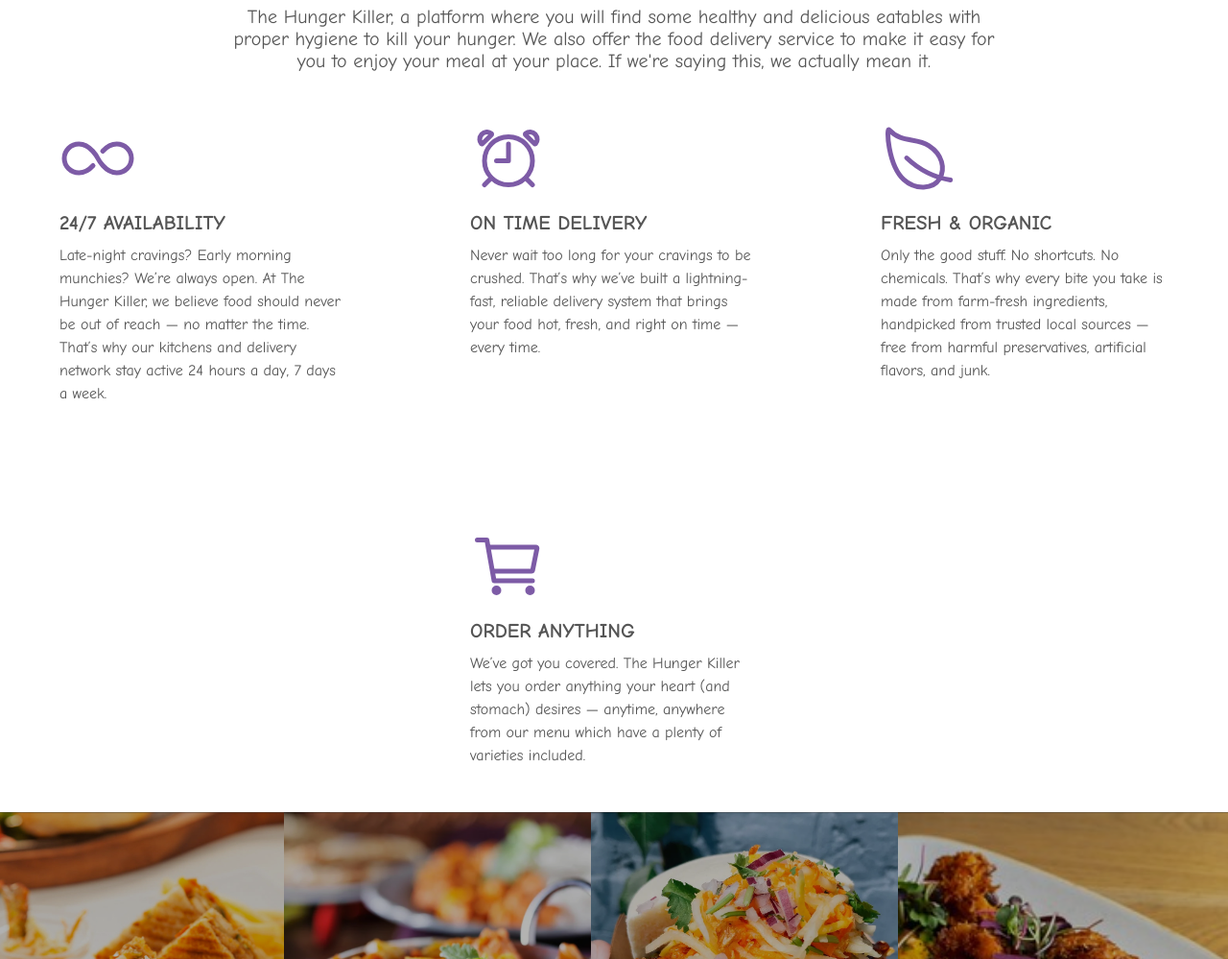
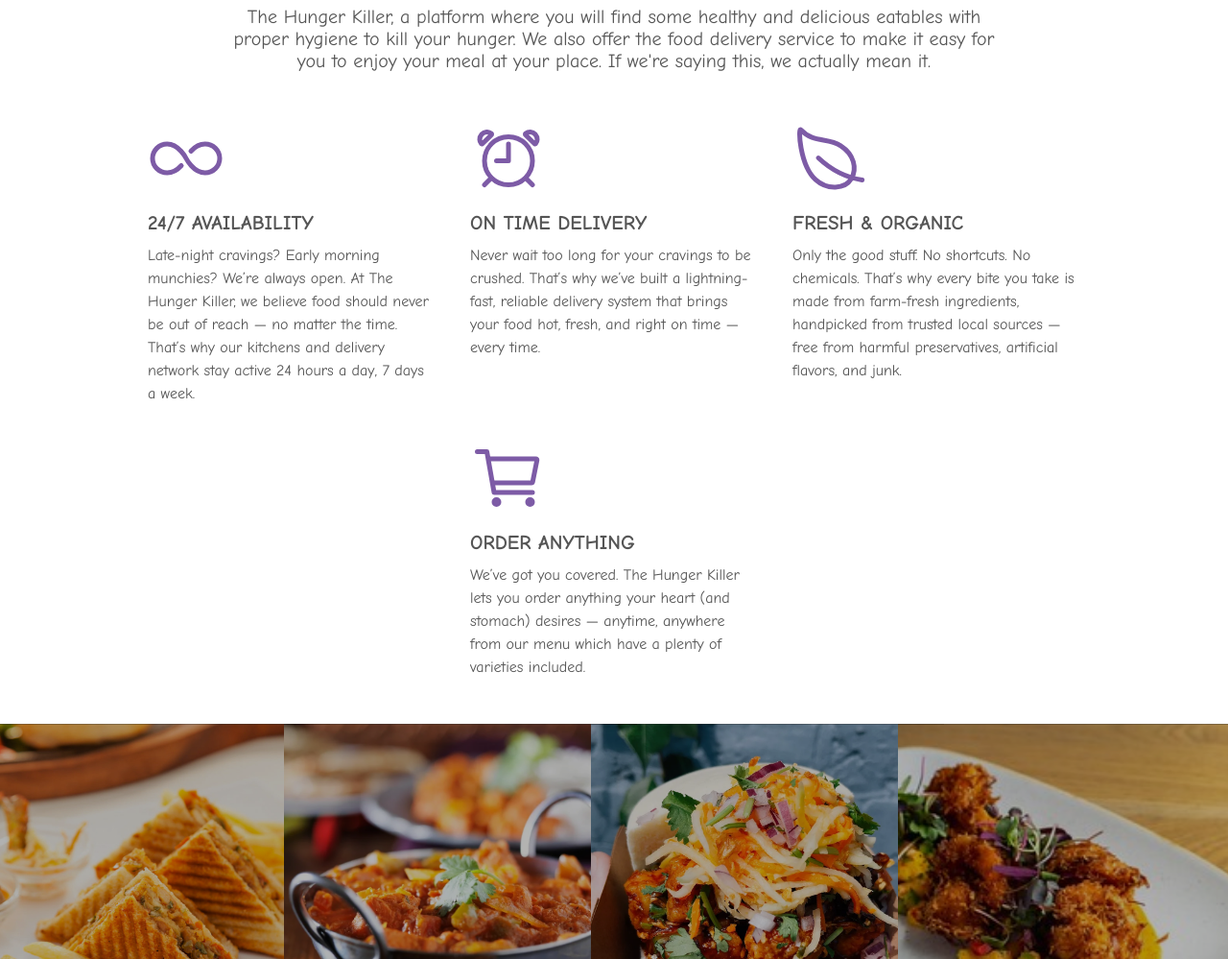
Before and after one commit to Divyanshuky/Food-website, a plain HTML site: page index.html in a window 1280 px wide. Shown: the part 940-1939 px from the top of the page at 96% size. Drawn offline with nearby package versions, Linux system fonts and the light colour scheme.

Commit message:
Update index.css

```diff
--- a/Resources/CSS/index.css
+++ b/Resources/CSS/index.css
@@ -139,12 +139,12 @@ nav .row {
     flex-wrap: wrap;
     justify-content: center;
     list-style-type: none;
-    gap: 10vw;
+    gap: 2rem;
     padding: 0;
 }
 
 .features-card li {
-    flex: 1 1 250px;
+    flex: 1 1 280px;
     max-width: 300px;
     text-align: left;
 }
```
